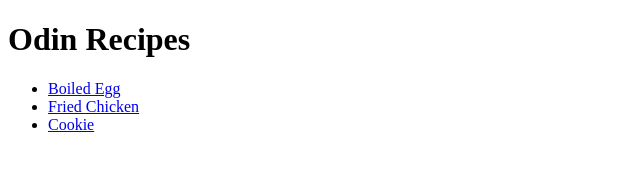
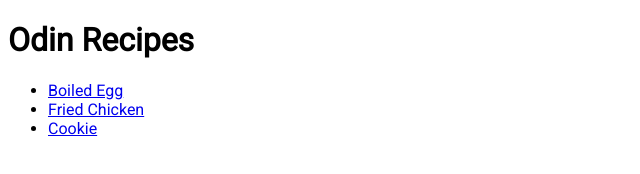
Before and after one commit to hinds1ght/odin-recipes, a plain HTML site: page index.html in a window 1280 px wide. Shown: the whole page, without its empty margins (0-640 px from the left). Drawn offline with Linux system fonts and the light colour scheme.

Commit message:
font changes

```diff
--- a/index.html
+++ b/index.html
@@ -3,7 +3,15 @@
     <head>
         <meta charset="utf-8">
         <title>Odin Recipes</title>
+        <link rel="preconnect" href="https://fonts.googleapis.com">
+        <link rel="preconnect" href="https://fonts.gstatic.com" crossorigin>
+        <link href="https://fonts.googleapis.com/css2?family=Roboto&display=swap" rel="stylesheet">
     </head>
+    <style>
+        *{
+            font-family: 'Roboto', sans-serif;
+        }
+    </style>
     <body>
         <h1>Odin Recipes</h1>
         <ul>
```
